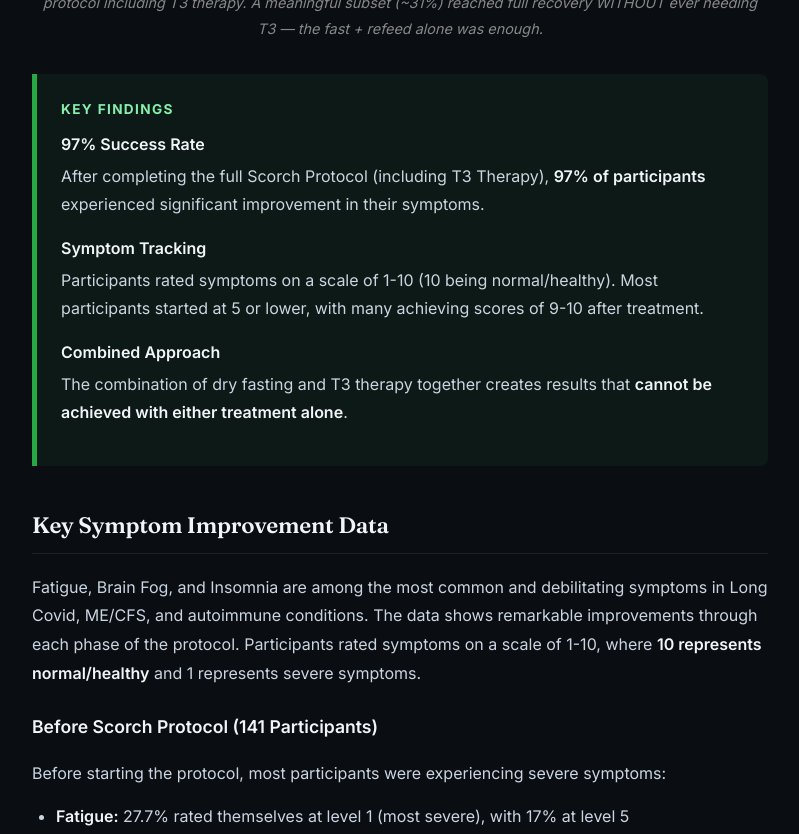
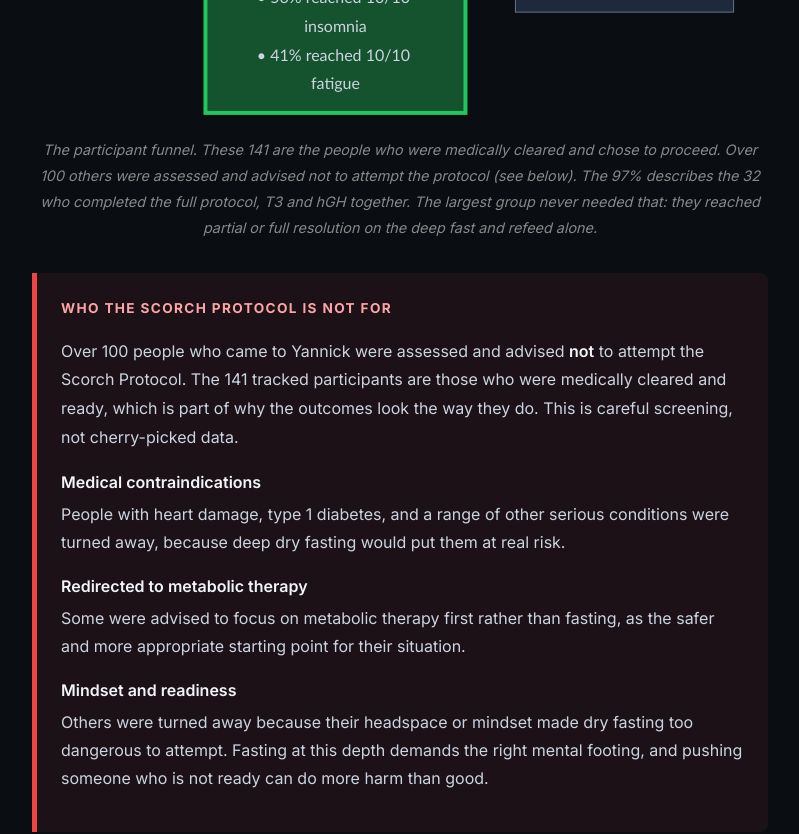
Before and after one commit to Dry-Fasting-Club/scorch-protocol, a Next.js app: page /success-rate-data in a window 1280 px wide. Shown: the part 1120-1954 px from the top of the page, without its empty margins (324-1123 px from the left). Built offline with nearby package versions, Linux system fonts and the light colour scheme; no server answers; the database is empty.

Commit message:
content: rewrite success-rate data (fasting-only majority, T3+hGH label, exclusion cohort; remove homepage marketing callout)

```diff
--- a/src/app/(main)/success-rate-data/page.tsx
+++ b/src/app/(main)/success-rate-data/page.tsx
@@ -9,22 +9,22 @@
 export const metadata: Metadata = {
   title: "Success Rate Data | The Scorch Protocol",
   description:
-    "Real outcome data from 141 protocol participants: 97% success rate after completing dry fasting and T3 therapy phases.",
+    "Real outcome data from 141 protocol participants: 97% success rate after completing the dry fasting, T3, and hGH therapy phases.",
 };
 
 const patientFunnel = `graph TD
-  Start["141 chronically ill patients<br/>enrolled in tracked protocol"] --> Phase2["117 completed Phase 2<br/>(10-day dry+water fast + refeed)"]
+  Start["141 chronically ill patients<br/>cleared and enrolled in the tracked protocol"] --> Phase2["117 completed the 10-day fast block<br/>(5 dry + 5 water) + refeed"]
 
-  Phase2 --> NoT3["~31% reached level 10 on fatigue<br/>WITHOUT needing T3<br/>(prep + dry fast + refeed sufficient)"]
-  Phase2 --> T3Group["32 progressed to full T3 therapy phase<br/>(most motivated, much sicker patients)"]
+  Phase2 --> FastingOnly["The largest group: deep fasting only<br/>lower-severity patients, not the most chronically ill<br/>partial to full resolution from the fast alone<br/>(about a third reached level 10 with no T3)"]
+  Phase2 --> Continued["32 continued to the full protocol:<br/>T3 + hGH therapy<br/>plus symptom-specific add-ons<br/>(e.g. herbal Lyme protocols kept running<br/>through regeneration)<br/>the sickest, most-motivated patients"]
 
-  T3Group --> Recovered["30 of 32 fully recovered<br/>= 97% success rate<br/><br/>• 53% reached 10/10 brain fog<br/>• 56% reached 10/10 insomnia<br/>• 41% reached 10/10 fatigue"]
-  T3Group --> Incomplete["2 of 32 still in protocol<br/>or did not complete"]
+  Continued --> Recovered["30 of 32 fully recovered<br/>= 97% success rate<br/><br/>• 53% reached 10/10 brain fog<br/>• 56% reached 10/10 insomnia<br/>• 41% reached 10/10 fatigue"]
+  Continued --> Incomplete["2 of 32 still in protocol<br/>or did not complete"]
 
   style Start fill:#1e293b,stroke:#64748b,stroke-width:2px,color:#cbd5e1
   style Phase2 fill:#1e293b,stroke:#64748b,stroke-width:2px,color:#cbd5e1
-  style NoT3 fill:#14532d,stroke:#22c55e,stroke-width:2px,color:#86efac
-  style T3Group fill:#1e293b,stroke:#64748b,stroke-width:2px,color:#cbd5e1
+  style FastingOnly fill:#14532d,stroke:#22c55e,stroke-width:2px,color:#86efac
+  style Continued fill:#1e293b,stroke:#64748b,stroke-width:2px,color:#cbd5e1
   style Recovered fill:#14532d,stroke:#22c55e,stroke-width:4px,color:#86efac
   style Incomplete fill:#1e293b,stroke:#64748b,stroke-width:1px,color:#94a3b8`;
 
@@ -50,16 +50,46 @@
       <div style={{ margin: "1.5rem 0" }}>
         <MermaidCharts charts={[patientFunnel]} />
         <p style={{ fontSize: "0.9rem", color: "#888", marginTop: "0.5rem", fontStyle: "italic", textAlign: "center" }}>
-          The participant funnel. The 97% number specifically describes the 32 patients who completed the full protocol including T3 therapy. A meaningful subset (~31%) reached full recovery WITHOUT ever needing T3 &mdash; the fast + refeed alone was enough.
+          The participant funnel. These 141 are the people who were medically cleared and chose to proceed. Over 100 others were assessed and advised not to attempt the protocol (see below). The 97% describes the 32 who completed the full protocol, T3 and hGH together. The largest group never needed that: they reached partial or full resolution on the deep fast and refeed alone.
         </p>
+      </div>
+
+      <div className="guiding-questions box-red">
+        <h3>Who the Scorch Protocol Is Not For</h3>
+        <p>
+          Over 100 people who came to Yannick were assessed and advised{" "}
+          <strong>not</strong> to attempt the Scorch Protocol. The 141 tracked
+          participants are those who were medically cleared and ready, which is
+          part of why the outcomes look the way they do. This is careful
+          screening, not cherry-picked data.
+        </p>
+        <div className="question-item">
+          <span className="question-label">Medical contraindications</span>
+          People with heart damage, type 1 diabetes, and a range of other
+          serious conditions were turned away, because deep dry fasting would put
+          them at real risk.
+        </div>
+        <div className="question-item">
+          <span className="question-label">Redirected to metabolic therapy</span>
+          Some were advised to focus on metabolic therapy first rather than
+          fasting, as the safer and more appropriate starting point for their
+          situation.
+        </div>
+        <div className="question-item">
+          <span className="question-label">Mindset and readiness</span>
+          Others were turned away because their headspace or mindset made dry
+          fasting too dangerous to attempt. Fasting at this depth demands the
+          right mental footing, and pushing someone who is not ready can do more
+          harm than good.
+        </div>
       </div>
 
       <div className="guiding-questions box-deepgreen">
         <h3>Key Findings</h3>
         <div className="question-item">
           <span className="question-label">97% Success Rate</span>
-          After completing the full Scorch Protocol (including T3 Therapy),{" "}
-          <strong>97% of participants</strong> experienced significant
+          After completing the full Scorch Protocol (including T3 and hGH
+          therapy), <strong>97% of participants</strong> experienced significant
           improvement in their symptoms.
         </div>
         <div className="question-item">
@@ -70,9 +100,9 @@
         </div>
         <div className="question-item">
           <span className="question-label">Combined Approach</span>
-          The combination of dry fasting and T3 therapy together creates results
-          that{" "}
-          <strong>cannot be achieved with either treatment alone</strong>.
+          For those who go all the way, the combination of dry fasting, T3, and
+          hGH together creates results that{" "}
+          <strong>cannot be achieved with any of them alone</strong>.
         </div>
       </div>
 
@@ -157,6 +187,12 @@
           healed after 1-2 months of refeeding
         </li>
       </ul>
+      <p>
+        Most participants stopped here. They were healed enough on the fast and
+        refeed alone, and this largest group tended to be the lower-severity
+        patients, not the most chronically ill. Only the sicker, most-motivated
+        minority continued to T3 and hGH (next section).
+      </p>
 
       <div style={{ margin: "2rem 0", textAlign: "center" }}>
         <Image
@@ -177,8 +213,11 @@
         </p>
       </div>
 
-      <h3>After T3 Therapy Cycle (32 Participants)</h3>
-      <p>For those who continued to T3 Therapy, the results are exceptional:</p>
+      <h3>After T3 + hGH Therapy (32 Participants)</h3>
+      <p>
+        For those who continued to the full T3 and hGH protocol, the results are
+        exceptional:
+      </p>
       <ul>
         <li>
           <strong>Fatigue:</strong> 40.6% reached level 10, with 18.8% at level
@@ -205,7 +244,7 @@
       <div style={{ margin: "2rem 0", textAlign: "center" }}>
         <Image
           src="/assets/images/symptoms-after-t3.png"
-          alt="Fatigue, Brain Fog, and Insomnia levels after T3 Therapy - 32 participants"
+          alt="Fatigue, Brain Fog, and Insomnia levels after T3 and hGH therapy - 32 participants"
           width={900}
           height={600}
           style={{
@@ -217,7 +256,7 @@
           }}
         />
         <p style={{ fontSize: "0.9rem", color: "#666", marginTop: "0.5rem" }}>
-          <em>After T3 Therapy: 32 participants (97% success rate)</em>
+          <em>After T3 + hGH Therapy: 32 participants (97% success rate)</em>
         </p>
       </div>
 
@@ -239,7 +278,7 @@
           8-9.
         </div>
         <div className="question-item">
-          <span className="question-label">After T3 Therapy</span>
+          <span className="question-label">After T3 + hGH Therapy</span>
           For those who continued, over 40% reached level 10 for Fatigue, and
           over 50% reached level 10 for Brain Fog and Insomnia.{" "}
           <strong>97% experienced significant improvement.</strong>
@@ -359,6 +398,11 @@
         <li>
           <strong>T3 Therapy</strong> (metabolic reset and energy restoration)
         </li>
+        <li>
+          <strong>hGH Therapy</strong> (for those who continue: directs the
+          released stem cells into tissue rebuilding), plus symptom-specific
+          add-ons where needed
+        </li>
       </ul>
       <p>
         ...creates a powerful healing cascade that addresses the root causes of
```
Also changed, not shown: src/app/(main)/page.tsx (+0 -31 lines).
